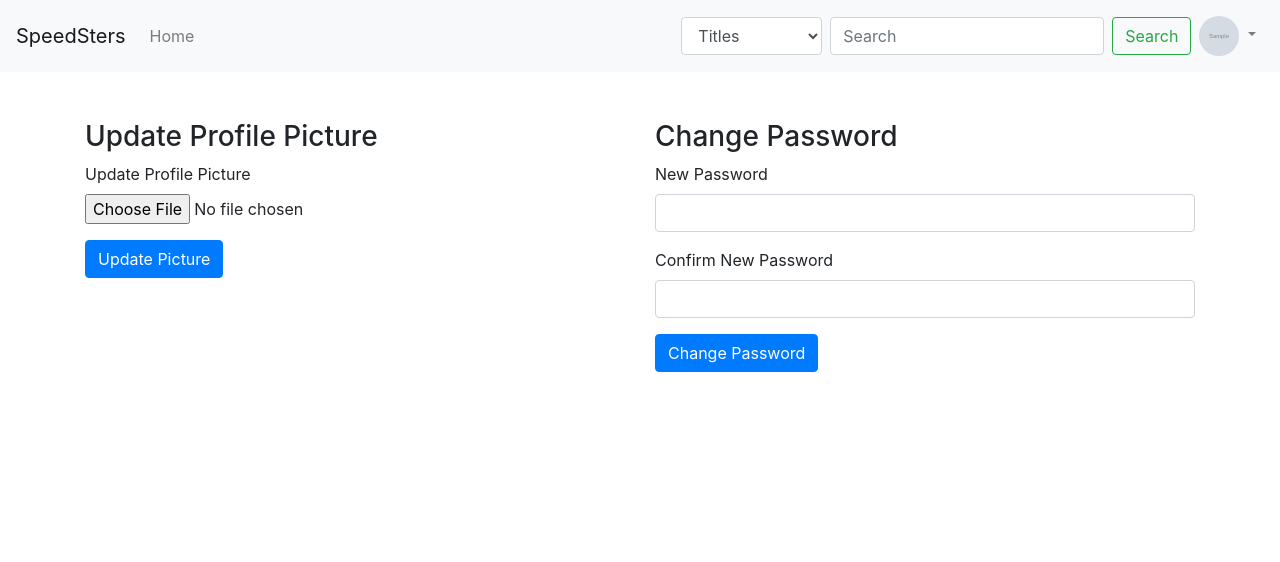
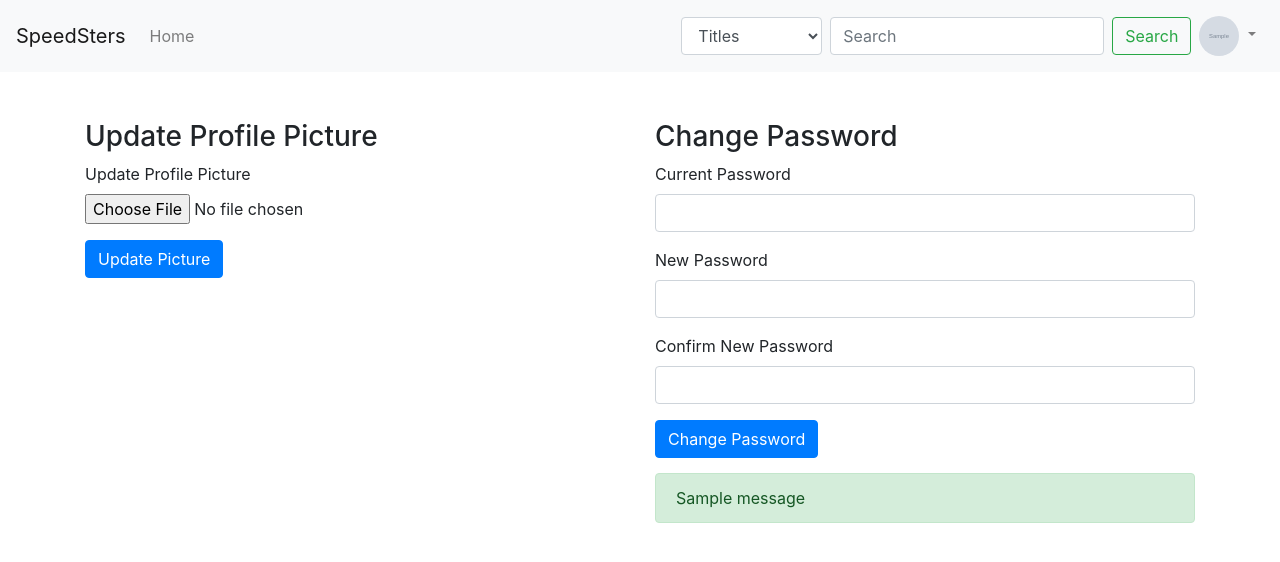
Before and after one commit to dayday0calories/CITS5505-Group-Project, a Flask app: page /user_settings in a window 1280 px wide. Shown: the top 562 px of the page. Run offline with Flask 3, Linux system fonts and the light colour scheme; a user stored in the database is signed in; tables that the repository leaves empty hold one stand-in row (values such as "Sample post"); grey boxes marked "Sample" are stand-in pictures; one stand-in notice (Sample message) is shown; some libraries are stand-ins or nearby versions.

Commit message:
enhance flash message display

```diff
--- a/app/templates/user/user_settings.html
+++ b/app/templates/user/user_settings.html
@@ -9,9 +9,14 @@
       rel="stylesheet"
     />
     <link rel="stylesheet" href="../static/css/posts.css" />
+    <style>
+      .flash-messages {
+          margin-top: 15px;
+      }
+  </style>
   </head>
 
-  <body>
+  <div>
     <header>
       <!-- Navigation Bar-->
       <nav class="navbar navbar-expand-lg navbar-light bg-light">
@@ -121,23 +126,14 @@
       <div class="row">
         <div class="col-md-6">
           <h3>Update Profile Picture</h3>
-          <form
-            method="POST"
-            action="{{ url_for('user.user_settings') }}"
-            enctype="multipart/form-data"
-          >
+          <form method="POST" action="{{ url_for('user.user_settings') }}" enctype="multipart/form-data">
             {{ picture_form.hidden_tag() }}
             <div class="form-group">
-              {{ picture_form.picture.label }} {{
-              picture_form.picture(class="form-control-file") }} {% if
-              picture_form.picture.errors %} {% for error in
-              picture_form.picture.errors %}
+              {{ picture_form.picture.label }} {{ picture_form.picture(class="form-control-file") }} {% if picture_form.picture.errors %} {% for error in picture_form.picture.errors %}
               <div class="alert alert-danger">{{ error }}</div>
               {% endfor %} {% endif %}
             </div>
-            <button type="submit" name="submit_picture" class="btn btn-primary">
-              Update Picture
-            </button>
+            <button type="submit" name="submit_picture" class="btn btn-primary">Update Picture</button>
           </form>
         </div>
         <div class="col-md-6">
@@ -145,28 +141,39 @@
           <form method="POST" action="{{ url_for('user.user_settings') }}">
             {{ password_form.hidden_tag() }}
             <div class="form-group">
-              {{ password_form.password.label }} {{
-              password_form.password(class="form-control") }} {% if
-              password_form.password.errors %} {% for error in
-              password_form.password.errors %}
+              {{ password_form.current_password.label }} {{ password_form.current_password(class="form-control") }} {% if password_form.current_password.errors %} {% for error in password_form.current_password.errors %}
               <div class="alert alert-danger">{{ error }}</div>
               {% endfor %} {% endif %}
             </div>
             <div class="form-group">
-              {{ password_form.confirm_password.label }} {{
-              password_form.confirm_password(class="form-control") }}
+              {{ password_form.password.label }} {{ password_form.password(class="form-control") }} {% if password_form.password.errors %} {% for error in password_form.password.errors %}
+              <div class="alert alert-danger">{{ error }}</div>
+              {% endfor %} {% endif %}
             </div>
-            <button
-              type="submit"
-              name="submit_password"
-              class="btn btn-primary"
-            >
-              Change Password
-            </button>
+            <div class="form-group">
+              {{ password_form.confirm_password.label }} {{ password_form.confirm_password(class="form-control") }} {% if password_form.confirm_password.errors %} {% for error in password_form.confirm_password.errors %}
+              <div class="alert alert-danger">{{ error }}</div>
+              {% endfor %} {% endif %}
+            </div>
+            <button type="submit" name="submit_password" class="btn btn-primary">Change Password</button>
           </form>
+          <div class="flash-messages">
+            {% with messages = get_flashed_messages(with_categories=true) %}
+                {% if messages %}
+                    {% for category, message in messages %}
+                        <div class="alert alert-{{ category }}">
+                            {{ message }}
+                        </div>
+                    {% endfor %}
+                {% endif %}
+            {% endwith %}
+          </div>
         </div>
       </div>
     </div>
+
+    <!-- Flash messages -->
+
 
     <script src="https://code.jquery.com/jquery-3.3.1.slim.min.js"></script>
     <script src="https://cdn.jsdelivr.net/npm/bootstrap@4.3.1/dist/js/bootstrap.bundle.min.js"></script>
```
